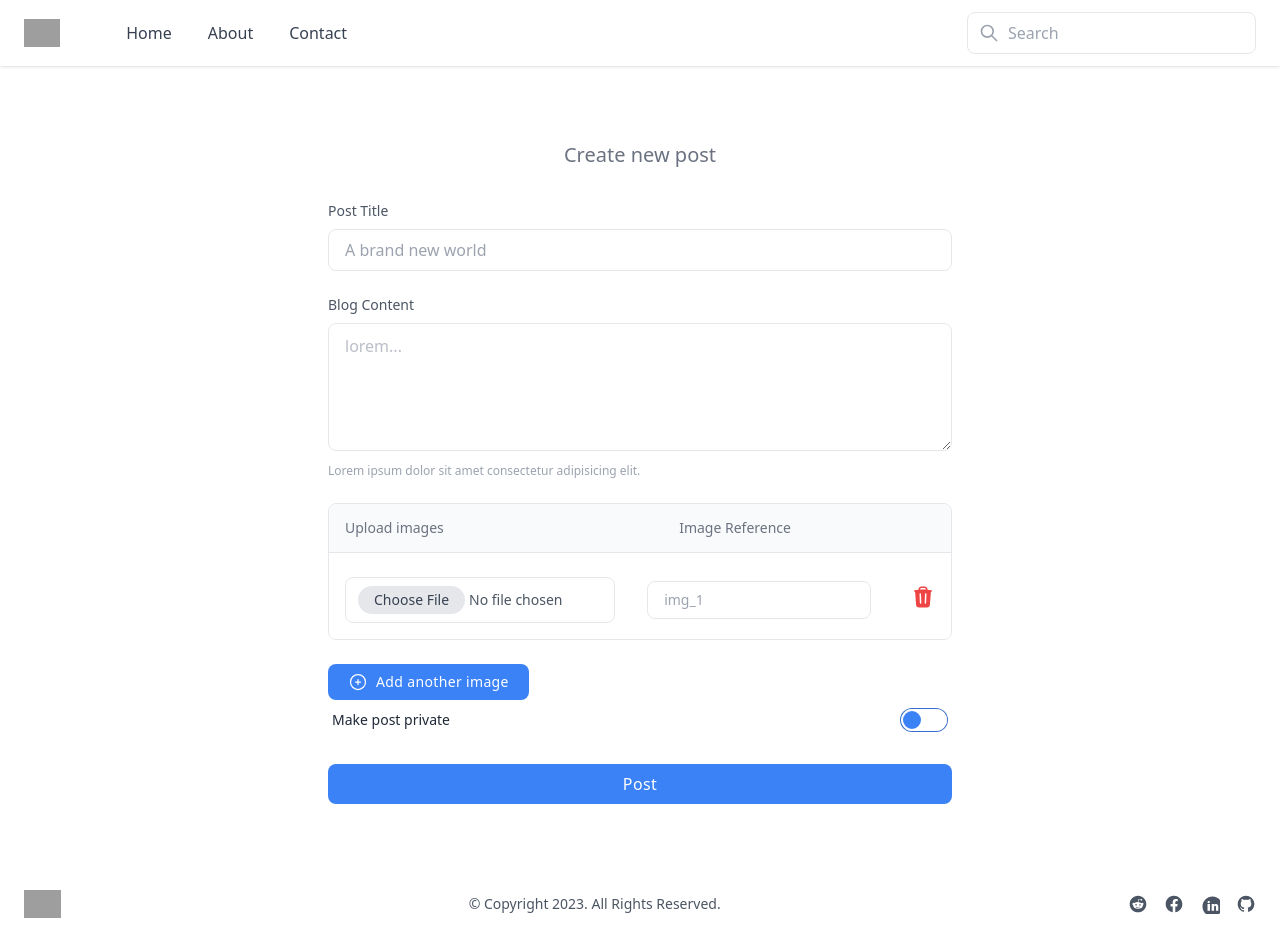
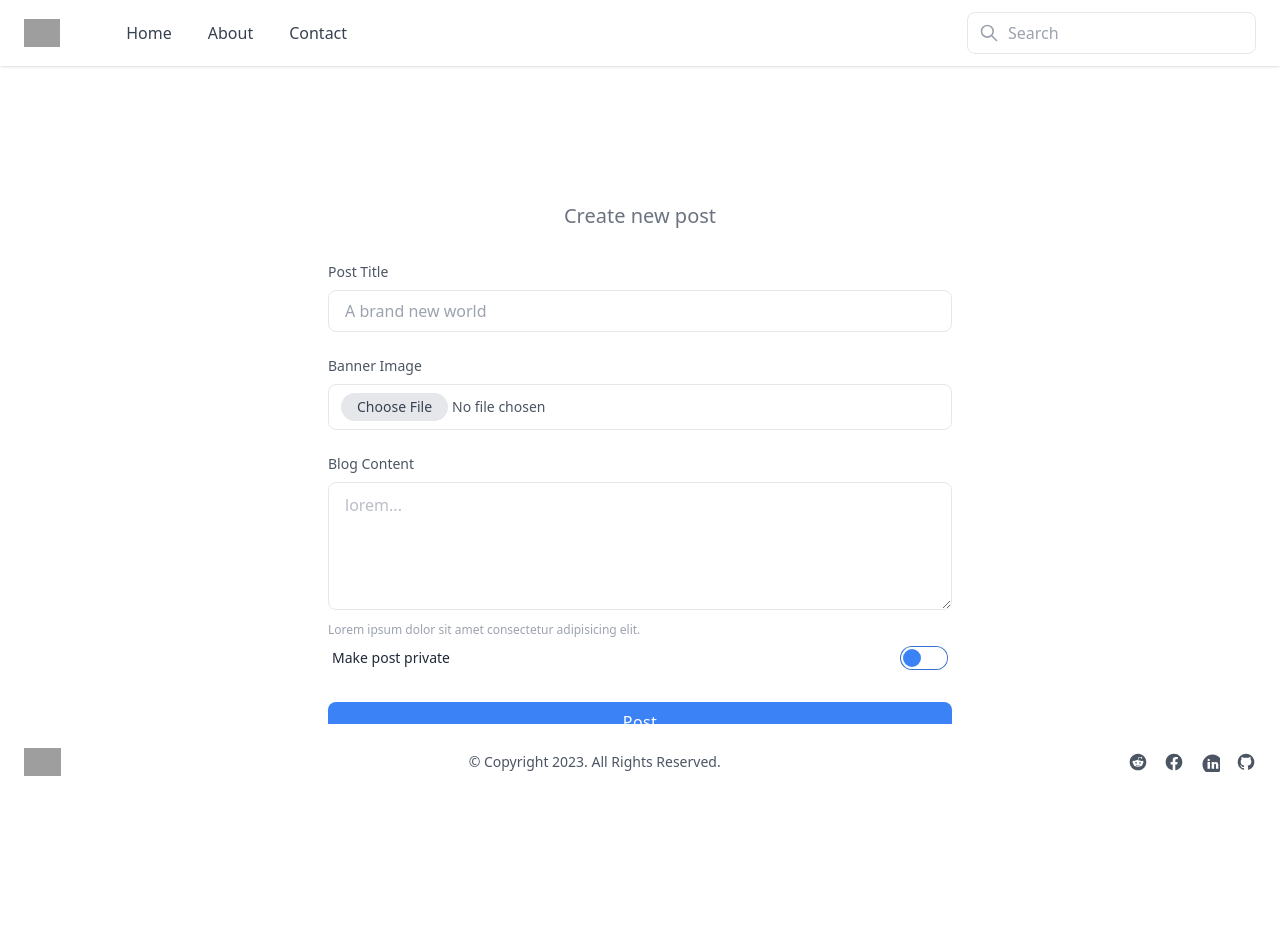
Before and after one commit to hazzaRR/PersonalBlogVue, a Vue app: page /dashboard/add-post in a window 1280 px wide. Built offline with nearby package versions, Linux system fonts and the light colour scheme; grey boxes are pictures that could not be loaded.

Commit message:
added login functionality

```diff
--- a/src/App.vue
+++ b/src/App.vue
@@ -24,9 +24,9 @@ const tools = [
 
 <template>
   <SignedInNavBar v-if="isLoggedIn" :tools="tools" />
-  <Navbar v-else :links="links" />
-   <router-view/>
-   <Footer />
+  <Navbar v-else :links="links" class="sticky top-0 z-50" />
+   <router-view class="grow"/>
+   <Footer class="sticky bottom-0 z-50"/>
 </template>
 
 <style scoped>
--- a/src/views/Login.vue
+++ b/src/views/Login.vue
@@ -14,10 +14,9 @@
                 </div>
 
                 <div class="mt-8">
-                    <form>
                         <div>
                             <label for="email" class="block mb-2 text-sm text-gray-600 dark:text-gray-200">Email Address</label>
-                            <input type="email" name="email" id="email" placeholder="example@example.com" class="block w-full px-4 py-2 mt-2 text-gray-700 placeholder-gray-400 bg-white border border-gray-200 rounded-lg dark:placeholder-gray-600 dark:bg-gray-900 dark:text-gray-300 dark:border-gray-700 focus:border-blue-400 dark:focus:border-blue-400 focus:ring-blue-400 focus:outline-none focus:ring focus:ring-opacity-40" />
+                            <input v-model="loginDetails.username" type="text" name="email" id="email" placeholder="example@example.com" class="block w-full px-4 py-2 mt-2 text-gray-700 placeholder-gray-400 bg-white border border-gray-200 rounded-lg dark:placeholder-gray-600 dark:bg-gray-900 dark:text-gray-300 dark:border-gray-700 focus:border-blue-400 dark:focus:border-blue-400 focus:ring-blue-400 focus:outline-none focus:ring focus:ring-opacity-40" />
                         </div>
 
                         <div class="mt-6">
@@ -26,16 +25,14 @@
                                 <a href="#" class="text-sm text-gray-400 focus:text-blue-500 hover:text-blue-500 hover:underline">Forgot password?</a>
                             </div>
 
-                            <input type="password" name="password" id="password" placeholder="Your Password" class="block w-full px-4 py-2 mt-2 text-gray-700 placeholder-gray-400 bg-white border border-gray-200 rounded-lg dark:placeholder-gray-600 dark:bg-gray-900 dark:text-gray-300 dark:border-gray-700 focus:border-blue-400 dark:focus:border-blue-400 focus:ring-blue-400 focus:outline-none focus:ring focus:ring-opacity-40" />
+                            <input v-model="loginDetails.password" type="password" name="password" id="password" placeholder="Your Password" class="block w-full px-4 py-2 mt-2 text-gray-700 placeholder-gray-400 bg-white border border-gray-200 rounded-lg dark:placeholder-gray-600 dark:bg-gray-900 dark:text-gray-300 dark:border-gray-700 focus:border-blue-400 dark:focus:border-blue-400 focus:ring-blue-400 focus:outline-none focus:ring focus:ring-opacity-40" />
                         </div>
 
                         <div class="mt-6">
-                            <button class="w-full px-4 py-2 tracking-wide text-white transition-colors duration-300 transform bg-blue-500 rounded-lg hover:bg-blue-400 focus:outline-none focus:bg-blue-400 focus:ring focus:ring-blue-300 focus:ring-opacity-50">
+                            <button @click="login" class="w-full px-4 py-2 tracking-wide text-white transition-colors duration-300 transform bg-blue-500 rounded-lg hover:bg-blue-400 focus:outline-none focus:bg-blue-400 focus:ring focus:ring-blue-300 focus:ring-opacity-50">
                                 Sign in
                             </button>
                         </div>
-
-                    </form>
 
                     <p class="mt-6 text-sm text-center text-gray-400">Don&#x27;t have an account yet? <a href="#" class="text-blue-500 focus:outline-none focus:underline hover:underline">Sign up</a>.</p>
                 </div>
@@ -49,5 +46,59 @@
 
 <script setup>
 
+import { ref } from "vue";
+import { BASE_URL } from "../config"; //
+
+
+
+
+const loginDetails = ref({
+    username: '',
+    password: ''
+})
+
+
+const login = async () => {
+
+    console.log(loginDetails.value)
+
+    console.log(BASE_URL)
+
+
+    const response = await fetch(`${BASE_URL}/api/auth/login`, {
+        method: 'POST',
+        headers: {
+                'Content-Type': 'application/json'
+        },
+        body: JSON.stringify(loginDetails.value)
+    });
+
+    const data = await response.json();
+
+    console.log(data)
+
+        if (response.status === 200) {
+
+            alert("successful login");
+
+            console.log(data)
+
+
+        // if (data.user_type === 'admin') {
+        //     navigateTo('/admin');
+        // }
+        // else if (data.user_type === 'employee') {
+        //     navigateTo('/employee');
+        // }
+        // else {
+        //     navigateTo('/dashboard');
+        // }
+        }
+        else {
+            console.log(data)
+        alert("Incorrect username or password");
+        }
+}
+
 
 </script>
--- a/src/views/dashboard/AddPost.vue
+++ b/src/views/dashboard/AddPost.vue
@@ -16,6 +16,13 @@
                 <input v-model="postDetails.title" type="text" id="title" placeholder="A brand new world"
                   class="block w-full px-4 py-2 mt-2 text-gray-700 placeholder-gray-400 bg-white border border-gray-200 rounded-lg dark:placeholder-gray-600 dark:bg-gray-900 dark:text-gray-300 dark:border-gray-700 focus:border-blue-400 dark:focus:border-blue-400 focus:ring-blue-400 focus:outline-none focus:ring focus:ring-opacity-40" />
               </div>
+              <div class="mt-6">
+                <label for="banner_image" class="block mb-2 text-sm text-gray-600 dark:text-gray-200">Banner Image</label>
+              <input @change="handleFileChange($event)" type="file" id="banner_image"
+                                  accept="image/*"
+                                  class="block w-full px-3 py-2 mt-2 text-sm text-gray-600 bg-white border border-gray-200 rounded-lg file:bg-gray-200 file:text-gray-700 file:text-sm file:px-4 file:py-1 file:border-none file:rounded-full dark:file:bg-gray-800 dark:file:text-gray-200 dark:text-gray-300 placeholder-gray-400/70 dark:placeholder-gray-500 focus:border-blue-400 focus:outline-none focus:ring focus:ring-blue-300 focus:ring-opacity-40 dark:border-gray-600 dark:bg-gray-900 dark:focus:border-blue-300" />
+
+              </div>
 
               <div class="mt-6">
                 <div class="flex justify-between mb-2">
@@ -30,7 +37,7 @@
                 </div>
               </div>
 
-              <div class="flex flex-col mt-6">
+              <!-- <div class="flex flex-col mt-6">
                 <div class="-mx-4 -my-2 overflow-x-auto sm:-mx-6 lg:-mx-8">
                   <div class="inline-block min-w-full py-2 align-middle md:px-6 lg:px-8">
                     <div class="overflow-hidden border border-gray-200 dark:border-gray-700 md:rounded-lg">
@@ -84,7 +91,7 @@
                   </div>
                 </div>
               </div>
-              <!-- Add button to dynamically add more file input fields -->
+              Add button to dynamically add more file input fields
               <button type="button" @click="addImageInput"
                 class="flex items-center justify-center w-1/2 px-5 py-2 text-sm tracking-wide text-white transition-colors duration-200 bg-blue-500 rounded-lg shrink-0 sm:w-auto gap-x-2 hover:bg-blue-600 dark:hover:bg-blue-500 dark:bg-blue-600 mt-6">
                 <svg xmlns="http://www.w3.org/2000/svg" fill="none" viewBox="0 0 24 24" stroke-width="1.5"
@@ -94,7 +101,7 @@
                 </svg>
 
                 <span>Add another image</span>
-              </button>
+              </button> -->
 
               <div class="form-control">
                 <label class="label cursor-pointer">
@@ -121,9 +128,6 @@
 import { ref } from "vue";
 import { BASE_URL } from "../../config"; //
 
-// const title = ref('');
-// const content = ref('');
-// const imgs = ref([{ file: null, fileName: null }]);
 
 const postDetails = ref({
   title: "",
@@ -134,93 +138,69 @@ const postDetails = ref({
   privatePost: false
 });
 
-const images = ref([{ file: null, fileName: null }])
+const banner_image = ref(null);
 
-const handleFileChange = (event, index) => {
+//table for multiple photos
+
+// const images = ref([{ file: null, fileName: null }])
+
+// const handleFileChange = (event, index) => {
+//   console.log(event);
+//   console.log(index);
+//   const files = event.target.files;
+//   console.log(files);
+//   images.value[index].file = files[0];
+// };
+
+// const addImageInput = () => {
+//   images.value.push({ file: null, fileName: null });
+// };
+
+// const removeImage = (index) => {
+//   images.value.splice(index, 1);
+// };
+
+const handleFileChange = (event) => {
   console.log(event);
-  console.log(index);
-  const files = event.target.files;
-  console.log(files);
-  images.value[index].file = files[0];
-};
-
-const addImageInput = () => {
-  images.value.push({ file: null, fileName: null });
-};
-
-const removeImage = (index) => {
-  images.value.splice(index, 1);
+  const file = event.target.files;
+  banner_image.value = file[0];
 };
 
 const submitForm = async () => {
-  // Handle form submission, you can send data to your backend or perform other actions
-  // console.log({ title: title.value, content: content.value, images: imgs.value.map(img => img.file) });
-
-  console.log(postDetails.value.images);
-
-  // const formData = new FormData();
-
-      // Append JSON data
-      // formData.append('postDetails', new Blob([JSON.stringify(postDetails.value)], { type: 'application/json' }));
-            // Append JSON data
-  //           formData.append('postDetails', JSON.stringify(postDetails.value));
-
-  //     // Append each image file and its name
-  //     images.value.forEach((image, index) => {
-  //       if (image.file) {
-  //         formData.append(`images[${index}].file`, image.file);
-  //         formData.append(`images[${index}].fileName`, image.fileName);
-  //       }
-  //     });
-
-
-  // try {
-  //   const response = await fetch(`${BASE_URL}/api/posts/`, {
-  //     method: "POST",
-  //     body: formData
-  //   });
-
-  //   const data = await response.json();
-
-  //   if (response.status === 200) {
-  //     console.log("success");
-  //   } else if (response.status === 409) {
-  //   }
-  // } catch (error) {
-  //   console.log(error);
-  // }
-
   // Create a new FormData object
 const formData = new FormData();
 
+//for multiple images
 // Append each image to the FormData with the key "images"
-images.value.forEach((image, index) => {
-  console.log(image)
-  formData.append('images', image.file);
-});
-
-      // // Append each image file and its name
-      // images.value.forEach((image, index) => {
-      //     formData.append(`images[${index}]`, image.file);
-      //     formData.append(`images[${index}].fileName`, image.fileName);
-      //   }
-      // });
+// images.value.forEach((image, index) => {
+//   console.log(image)
+//   formData.append('images', image.file);
+// });
 
 // Append the JSON object as a blob
 const jsonBlob = new Blob([JSON.stringify(postDetails.value)], { type: 'application/json' });
 formData.append('postDetails', jsonBlob);
 
-// Make a fetch request
-fetch(`${BASE_URL}/api/posts/`, {
-  method: 'POST',
-  body: formData,
-})
-  .then(response => response.json())
-  .then(data => {
-    console.log('Response:', data);
-  })
-  .catch(error => {
-    console.error('Error:', error);
-  });
+
+console.log(banner_image.value);
+
+
+if (banner_image.value.file !== null) {
+  formData.append('bannerImage', banner_image.value)
+}
+
+
+// // Make a fetch request
+// fetch(`${BASE_URL}/api/posts/`, {
+//   method: 'POST',
+//   body: formData,
+// })
+//   .then(response => response.json())
+//   .then(data => {
+//     console.log('Response:', data);
+//   })
+//   .catch(error => {
+//     console.error('Error:', error);
+//   });
 };
 </script>
```
